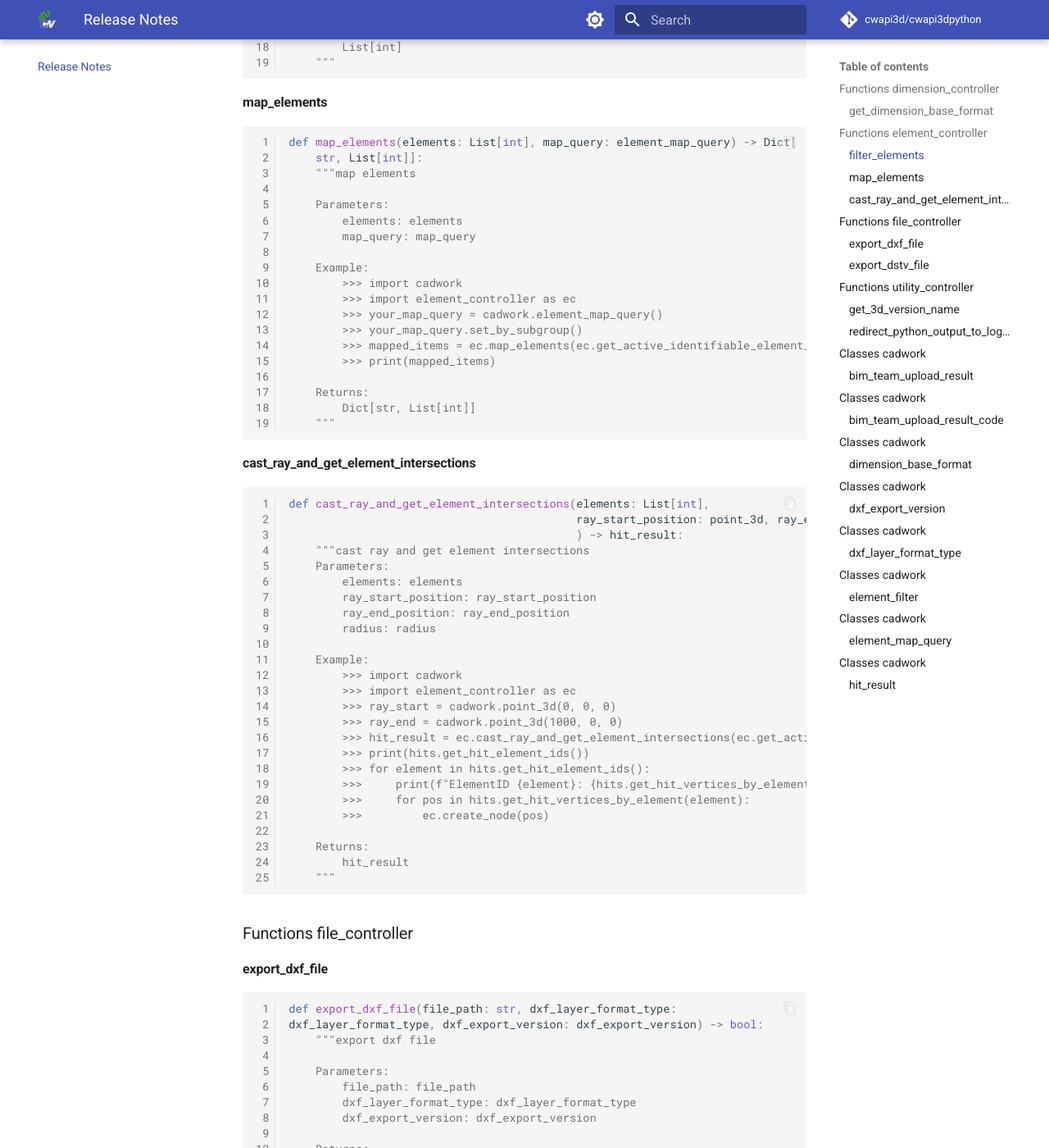
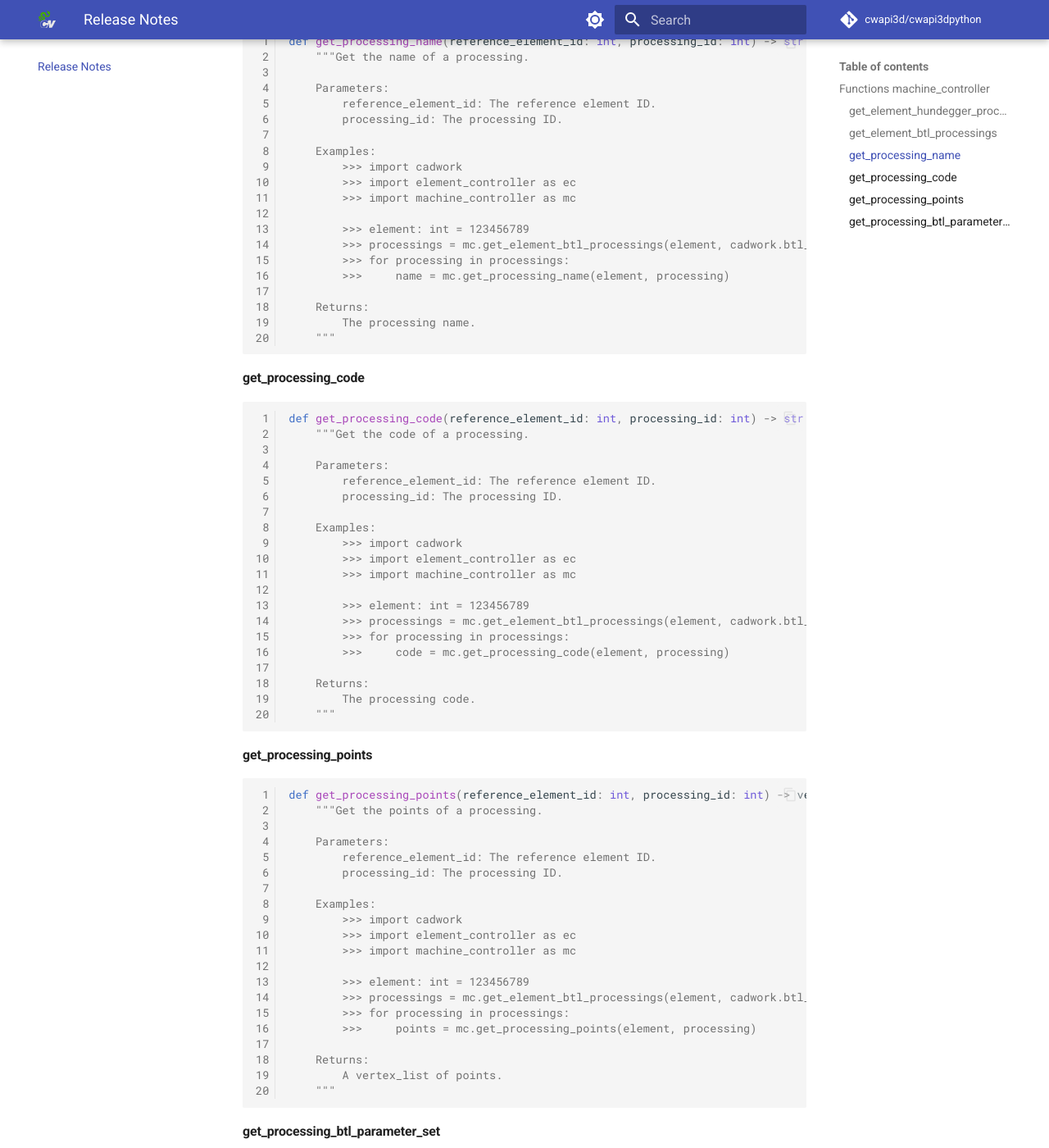
Before and after one commit to cwapi3d/cwapi3dpython, an MkDocs documentation site: the page built from docs/release_notes.md, in a window 1280 px wide and 1400 px high, scrolled down 955 px. Shown: the whole window at 82% size. Built offline with MkDocs 1.6.1 and Material for MkDocs 9.7.7, drawn with Linux system fonts in a browser that asks for light colours; comment, search, counter and statistics services are not loaded; some of the changed text lies outside the part shown.

Commit message:
Update version to 32.274.0
Signed-off-by: Michael Brunner <brunner@cadwork.swiss>

````diff
--- a/docs/release_notes.md
+++ b/docs/release_notes.md
@@ -1,503 +1,136 @@
 # Newly added functions, classes, and enums in cadwork 3D API 2025.0.245
 
-### Functions dimension_controller
+* Added examples to the docstrings for better understanding.
+* Corrected several argument types in function signatures.
 
-#### get_dimension_base_format
+### Functions machine_controller
+
+#### get_element_hundegger_processings
 
 ```python
-def get_dimension_base_format(element: int) -> dimension_base_format:
-    """get dimension base format
+def get_element_hundegger_processings(element_id: int, hundeggertype: int) -> List[int]:
+    """Get Hundegger processing IDs for an element.
 
     Parameters:
-        element: element
+        element_id: The element ID.
+        hundeggertype: The Hundegger type.
 
     Returns:
-        dimension_base_format
+        List of processing IDs.
     """
-
 ```
 
-
-### Functions element_controller
-
-#### filter_elements
+#### get_element_btl_processings
 
 ```python
-def filter_elements(elements: List[int], element_filter: element_filter
-                    ) -> List[int]:
-    """filter elements
+def get_element_btl_processings(element_id: int, btl_version: int) -> List[int]:
+    """Get BTL processing IDs for an element.
 
     Parameters:
-        elements: elements
-        element_filter: name_filter
+        element_id: The element ID.
+        btl_version: The BTL version.
 
-    Example:
+    Returns:
+        List of processing IDs.
+    """
+```
+
+#### get_processing_name
+
+```python
+def get_processing_name(reference_element_id: int, processing_id: int) -> str:
+    """Get the name of a processing.
+
+    Parameters:
+        reference_element_id: The reference element ID.
+        processing_id: The processing ID.
+
+    Examples:
         >>> import cadwork
         >>> import element_controller as ec
-        >>> your_element_filter = cadwork.element_filter()
-        >>> your_element_filter.set_name("beam")
-        >>> filtered_elements = ec.filter_elements(ec.get_active_identifiable_element_ids(), your_element_filter)
-        >>> print(filtered_elements)
+        >>> import machine_controller as mc
+
+        >>> element: int = 123456789
+        >>> processings = mc.get_element_btl_processings(element, cadwork.btl_version.btlx_2_1.value)
+        >>> for processing in processings:
+        >>>     name = mc.get_processing_name(element, processing)
 
     Returns:
-        List[int]
+        The processing name.
     """
-
 ```
 
-#### map_elements
+#### get_processing_code
 
 ```python
-def map_elements(elements: List[int], map_query: element_map_query) -> Dict[
-    str, List[int]]:
-    """map elements
+def get_processing_code(reference_element_id: int, processing_id: int) -> str:
+    """Get the code of a processing.
 
     Parameters:
-        elements: elements
-        map_query: map_query
+        reference_element_id: The reference element ID.
+        processing_id: The processing ID.
 
-    Example:
+    Examples:
         >>> import cadwork
         >>> import element_controller as ec
-        >>> your_map_query = cadwork.element_map_query()
-        >>> your_map_query.set_by_subgroup()
-        >>> mapped_items = ec.map_elements(ec.get_active_identifiable_element_ids(), your_map_query)
-        >>> print(mapped_items)
+        >>> import machine_controller as mc
+
+        >>> element: int = 123456789
+        >>> processings = mc.get_element_btl_processings(element, cadwork.btl_version.btlx_2_1.value)
+        >>> for processing in processings:
+        >>>     code = mc.get_processing_code(element, processing)
 
     Returns:
-        Dict[str, List[int]]
+        The processing code.
     """
-
 ```
 
-#### cast_ray_and_get_element_intersections
+#### get_processing_points
 
 ```python
-def cast_ray_and_get_element_intersections(elements: List[int],
-                                           ray_start_position: point_3d, ray_end_position: point_3d, radius: float
-                                           ) -> hit_result:
-    """cast ray and get element intersections
+def get_processing_points(reference_element_id: int, processing_id: int) -> vertex_list:
+    """Get the points of a processing.
+
     Parameters:
-        elements: elements
-        ray_start_position: ray_start_position
-        ray_end_position: ray_end_position
-        radius: radius
+        reference_element_id: The reference element ID.
+        processing_id: The processing ID.
 
-    Example:
+    Examples:
         >>> import cadwork
         >>> import element_controller as ec
-        >>> ray_start = cadwork.point_3d(0, 0, 0)
-        >>> ray_end = cadwork.point_3d(1000, 0, 0)
-        >>> hit_result = ec.cast_ray_and_get_element_intersections(ec.get_active_identifiable_element_ids(), ray_start, ray_end, 40.0)
-        >>> print(hits.get_hit_element_ids())
-        >>> for element in hits.get_hit_element_ids():
-        >>>     print(f"ElementID {element}: {hits.get_hit_vertices_by_element(element)}")
-        >>>     for pos in hits.get_hit_vertices_by_element(element):
-        >>>         ec.create_node(pos)
+        >>> import machine_controller as mc
+
+        >>> element: int = 123456789
+        >>> processings = mc.get_element_btl_processings(element, cadwork.btl_version.btlx_2_1.value)
+        >>> for processing in processings:
+        >>>     points = mc.get_processing_points(element, processing)
 
     Returns:
-        hit_result
+        A vertex_list of points.
     """
-
 ```
 
-
-### Functions file_controller
-
-#### export_dxf_file
+#### get_processing_btl_parameter_set
 
 ```python
-def export_dxf_file(file_path: str, dxf_layer_format_type:
-dxf_layer_format_type, dxf_export_version: dxf_export_version) -> bool:
-    """export dxf file
+def get_processing_btl_parameter_set(reference_element_id: int, processing_id: int) -> List[str]:
+    """Get the BTL parameter set for a processing.
 
     Parameters:
-        file_path: file_path
-        dxf_layer_format_type: dxf_layer_format_type
-        dxf_export_version: dxf_export_version
+        reference_element_id: The reference element ID.
+        processing_id: The processing ID.
+
+    Examples:
+        >>> import cadwork
+        >>> import element_controller as ec
+        >>> import machine_controller as mc
+
+        >>> element: int = 123456789
+        >>> processings = mc.get_element_btl_processings(element, cadwork.btl_version.btlx_2_1.value)
+        >>> for processing in processings:
+        >>>     parameters = mc.get_processing_btl_parameter_set(element, processing)
 
     Returns:
-        bool
+        List of BTL parameter strings.
     """
-
 ```
-
-#### export_dstv_file
-
-```python
-def export_dstv_file(file_path: str) -> bool:
-    """export dstv file
-
-    Parameters:
-        file_path: file_path
-
-    Returns:
-        bool
-    """
-
-```
-
-### Functions utility_controller
-
-#### get_3d_version_name
-
-```python
-def get_3d_version_name() -> str:
-    """get 3d version name
-
-    Returns:
-        str
-    """
-
-```
-
-#### redirect_python_output_to_logger
-
-```python
-def redirect_python_output_to_logger() -> None:
-    """redirect python output to logger.
-    This function is used to redirect the output of the Python interpreter to the logger.
-    This is useful for debugging and logging purposes.
-
-    Returns:
-        None
-    """
-
-```
-
-### Classes cadwork
-
-#### bim_team_upload_result
-
-```python
-class bim_team_upload_result:
-    """bim team upload result
-    """
-
-    def __init__(self):
-        """
-        Instance of the bim_team_upload_result class.
-
-        Attributes:
-            upload_result_code (bim_team_upload_result_code): The result code of the upload.
-            share_link (str): The share link for the uploaded BIM team result.
-        """
-        self.upload_result_code = bim_team_upload_result_code.ok
-        self.share_link = ''
-
-```
-
-### Classes cadwork
-
-#### bim_team_upload_result_code
-
-```python
-@unique
-class bim_team_upload_result_code(IntEnum):
-    """bim team upload result code
-
-    Examples:
-        >>> cadwork.bim_team_upload_result_code.ok
-        ok
-    """
-    ok = 0
-    """"""
-    error_general_error = 1
-    """"""
-    error_too_many_models = 2
-    """"""
-    error_insufficient_storage = 3
-    """"""
-    error_invalid_project_id = 4
-    """"""
-    error_authentication_failed = 5
-    """"""
-
-    def __int__(self) -> int:
-        return self.value
-
-```
-
-### Classes cadwork
-
-#### dimension_base_format
-
-```python
-@unique
-class dimension_base_format(IntEnum):
-    """ Enumeration for dimension base format.
-
-    Examples:
-        >>> cadwork.dimension_base_format.sum_only
-
-    """
-    none = 0
-    """"""
-    distance_only = 1
-    """"""
-    sum_only = 2
-    """"""
-    distance_and_sum = 3
-    """"""
-    sum_moved = 4
-    """"""
-
-    def __int__(self) -> int:
-        return self.value
-
-```
-
-### Classes cadwork
-
-#### dxf_export_version
-
-```python
-@unique
-class dxf_export_version(IntEnum):
-    """ Enumeration for DXF export version.
-
-    Examples:
-        >>> cadwork.dxf_export_version.auto_cad_r27
-
-    """
-    auto_cad_r10 = 0
-    """"""
-    auto_cad_r27 = 1
-    """"""
-
-    def __int__(self) -> int:
-        return self.value
-
-```
-
-### Classes cadwork
-
-#### dxf_layer_format_type
-
-```python
-@unique
-class dxf_layer_format_type(IntEnum):
-    """ Enumeration for DXF layer format type.
-
-    Examples:
-        >>> cadwork.dxf_layer_format_type.color
-
-    """
-    all_in_no_1 = 0
-    """"""
-    color = 1
-    """"""
-    material = 2
-    """"""
-    name = 3
-    """"""
-    group = 4
-    """"""
-    subgroup = 5
-    """"""
-
-    def __int__(self) -> int:
-        return self.value
-
-```
-
-
-### Classes cadwork
-
-#### element_filter
-
-```python
-class element_filter:
-
-    def set_name(self, name: str) -> None:
-        """set name
-
-        Parameters:
-            name: name
-
-        Returns:
-            None
-        """
-
-    def set_group(self, group: str) -> None:
-        """set group
-
-        Parameters:
-            group: group
-
-        Returns:
-            None
-        """
-
-    def set_subgroup(self, subgroup: str) -> None:
-        """set subgroup
-
-        Parameters:
-            subgroup: subgroup
-
-        Returns:
-            None
-        """
-
-    def set_comment(self, comment: str) -> None:
-        """set comment
-
-        Parameters:
-            comment: comment
-
-        Returns:
-            None
-        """
-
-    def set_user_attribute(self, number: int, user_attribute: str) -> None:
-        """set user attribute
-
-        Parameters:
-            number: number
-            user_attribute: user_attribute
-
-        Returns:
-            None
-        """
-
-    def set_sku(self, sku: str) -> None:
-        """set sku
-
-        Parameters:
-            sku: sku
-
-        Returns:
-            None
-        """
-
-    def set_production_number(self, production_number: int) -> None:
-        """set production number
-
-        Parameters:
-            production_number: production_number
-
-        Returns:
-            None
-        """
-
-    def set_part_number(self, part_number: int) -> None:
-        """set part number
-
-        Parameters:
-            part_number: part_number
-
-        Returns:
-            None
-        """
-
-```
-
-
-### Classes cadwork
-
-#### element_map_query
-
-```python
-class element_map_query:
-
-    def set_by_name(self) -> None:
-        """set by name
-
-        Returns:
-            None
-        """
-
-    def set_by_group(self) -> None:
-        """set by group
-
-        Returns:
-            None
-        """
-
-    def set_by_subgroup(self) -> None:
-        """set by subgroup
-
-        Returns:
-            None
-        """
-
-    def set_by_comment(self) -> None:
-        """set by comment
-
-        Returns:
-            None
-        """
-
-    def set_by_user_attribute(self, number: int) -> None:
-        """set by user attribute
-
-        Parameters:
-            number: number
-
-        Returns:
-            None
-        """
-
-    def set_by_sku(self) -> None:
-        """set by sku
-
-        Returns:
-            None
-        """
-
-    def set_by_production_number(self) -> None:
-        """set by production number
-
-        Returns:
-            None
-        """
-
-    def set_by_part_number(self) -> None:
-        """set by part number
-
-        Returns:
-            None
-        """
-
-    def set_by_building(self) -> None:
-        """set by building
-
-        Returns:
-            None
-        """
-
-    def set_by_storey(self) -> None:
-        """set by storey
-
-        Returns:
-            None
-        """
-
-```
-
-
-### Classes cadwork
-
-#### hit_result
-
-```python
-class hit_result:
-
-    def get_hit_element_ids(self) -> List[int]:
-        """get hit element ids
-
-        Returns:
-            List[int]
-        """
-
-    def get_hit_vertices_by_element(self, element_id: int) -> List[point_3d]:
-        """get hit vertices by element
-
-        Parameters:
-            element_id: element_id
-
-        Returns:
-            List[point_3d]
-        """
-
-```
--- a/pyproject.toml
+++ b/pyproject.toml
@@ -1,6 +1,6 @@
 [project]
 name = "cwapi3d"
-version = "32.261.0"
+version = "32.274.0"
 authors = [{ name = "Cadwork", email = "it@cadwork.ca" }]
 requires-python = ">= 3.12"
 description = 'Python bindings for CwAPI3D'
````
